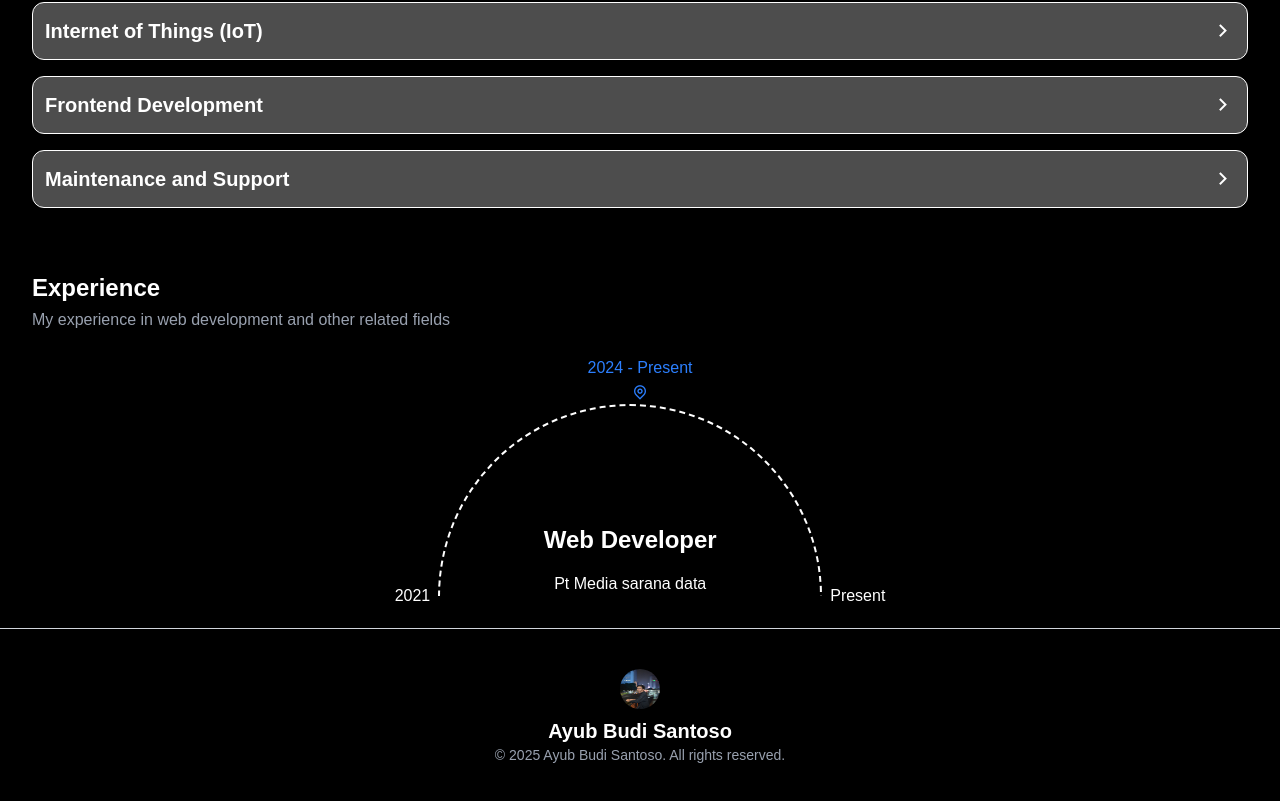
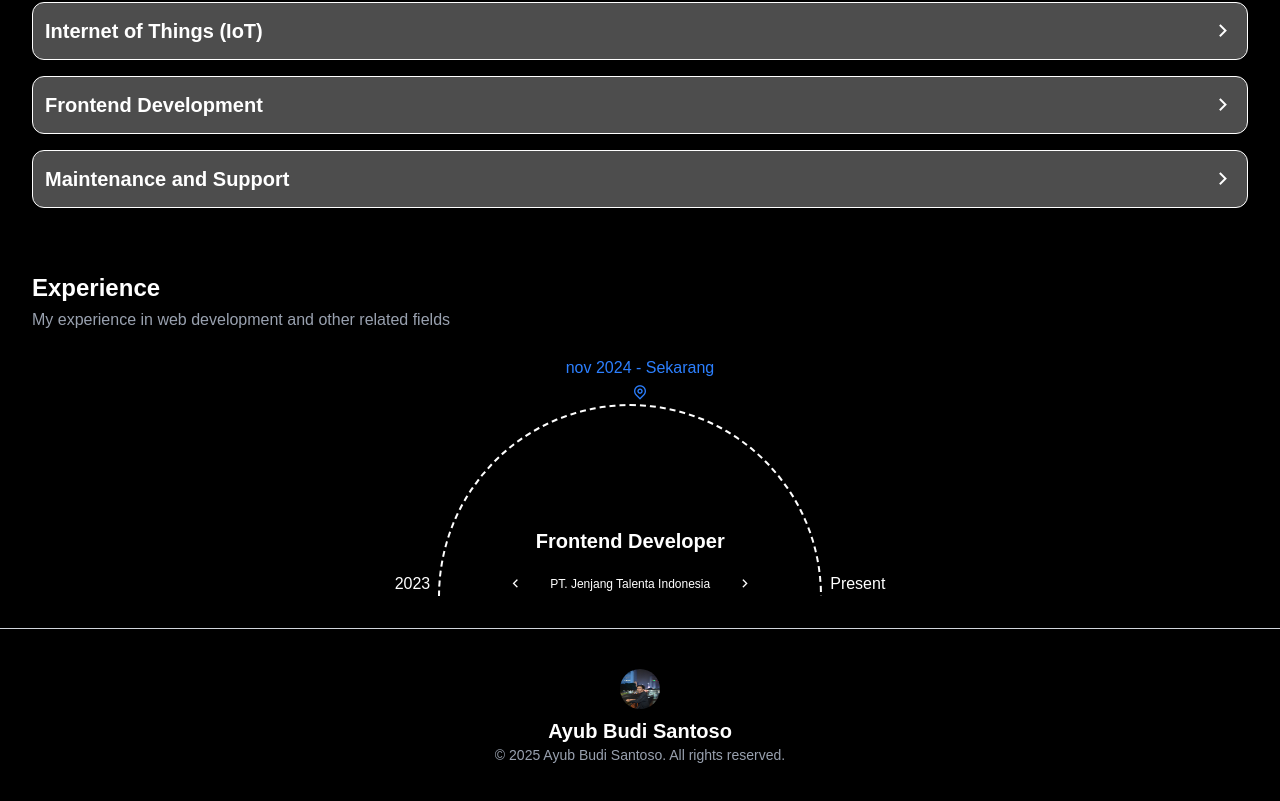
Before and after one commit to Ayub-Budi/ay-web-porto, a Next.js app: page / in a window 1280 px wide. Shown: the part 1061-1862 px from the top of the page. Built offline with nearby package versions, Linux system fonts and the light colour scheme.

Commit message:
refactor: update experience component with state management and new design

```diff
--- a/components/landing/dashboard/experience.tsx
+++ b/components/landing/dashboard/experience.tsx
@@ -1,36 +1,99 @@
 "use client";
-
+import { useState } from "react";
 import TextTitle from "@/components/landing/text/title";
 
 export default function Experience() {
+  const [isActive, setActive] = useState(0);
+
+  const experiences = [
+    {
+      title: "Frontend Developer",
+      company: "PT. Jenjang Talenta Indonesia",
+      date: "nov 2024 - Sekarang",
+    },
+    {
+      title: "Frontend Developer",
+      company: "Gmedia (Pt. Media Sarana Data)",
+      date: "Sep 2024 - Sekarang",
+    },
+    {
+      title: "IT Application Officer - Software Developer",
+      company: "Trans Retail Indonesia (Magang)",
+      date: "Feb 2024 - Jun 2024",
+    },
+    {
+      title: "Asisten dosen untuk mengawal projek Rekayasa digital",
+      company: "SMA N 2 Bantul ",
+      date: "16 - 27 Okt 2023",
+    },
+  ];
+
+  const next = () => {
+    if (isActive < experiences.length - 1) {
+      setActive(isActive + 1);
+    } else {
+      setActive(0);
+    }
+  };
+
+  const prev = () => {
+    if (isActive > 0) {
+      setActive(isActive - 1);
+    } else {
+      setActive(experiences.length - 1);
+    }
+  };
+
   return (
-    <div className="flex flex-col  py-8 gap-6">
+    <div className="flex flex-col py-8 gap-6">
       <TextTitle
         title="Experience"
         description="My experience in web development and other related fields"
       />
+
       <div className="flex flex-col items-center justify-center">
         <div className="flex flex-col items-center text-blue-500">
-          <p className="text-xs lg:text-base">2024 - Present</p>
-          <i className="ri-map-pin-line"></i>
+          <p className="text-[8px] sm:text-base">
+            {experiences[isActive].date}
+          </p>
+          <i className="ri-map-pin-line text-[8px] sm:text-base"></i>
         </div>
+
         <div className="flex">
           <div className="flex flex-col gap-2 flex-end items-stretch justify-end px-2 leading-0">
-            <p>2021</p>
+            <p className="text-[8px] sm:text-base">2023</p>
           </div>
-          <div className="h-48 w-96 flex items-center justify-center overflow-hidden relative">
-            <div className="w-96 h-96 rounded-full border-2 border-dashed absolute top-0 right-0"></div>
-            <div className="absolute left-1/2 bottom-0 transform -translate-x-1/2 flex flex-col gap-4 items-center justify-center">
-              <p className="text-2xl font-bold text-center">
-                Web Developer
+
+          <div className="w-60 h-30 sm:h-48 sm:w-96 flex items-center justify-center overflow-hidden relative">
+            <div className="w-60 h-60 sm:w-96 sm:h-96 rounded-full border-2 border-dashed absolute top-0 right-0"></div>
+
+            <div className="absolute left-1/2 bottom-0 transform -translate-x-1/2 flex flex-col gap-1 sm:gap-4 items-center justify-center w-full max-w-[80%]">
+              <p className="text-xs sm:text-xl font-bold text-center">
+                {experiences[isActive].title}
               </p>
-              <div>
-                <h6>Pt Media sarana data</h6>
+
+              <div className="flex items-center w-[80%] justify-between gap-2">
+                <button type="button" onClick={prev}>
+                  <i className="ri-arrow-left-s-line"></i>
+                </button>
+
+                <div className="text-center text-[10px] sm:text-xs">
+                  <h6>{experiences[isActive].company}</h6>
+                </div>
+
+                <button
+                  type="button"
+                  onClick={next}
+                >
+                  <i className="ri-arrow-right-s-line"></i>
+                </button>
               </div>
+
             </div>
           </div>
+
           <div className="flex flex-col gap-2 flex-end items-stretch justify-end px-2 leading-0">
-            <p>Present</p>
+            <p className="text-[8px] sm:text-base">Present</p>
           </div>
         </div>
       </div>
```
Also changed, not shown: 1 other file (tests, documents, lock files or other folders).
